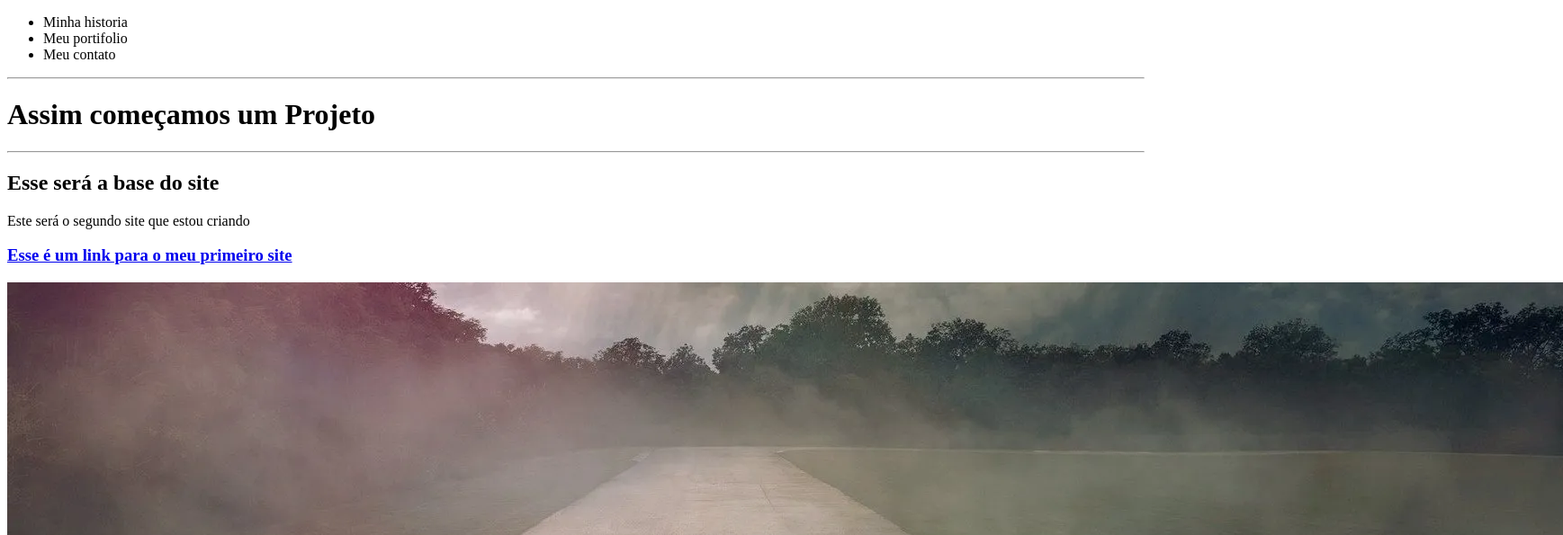
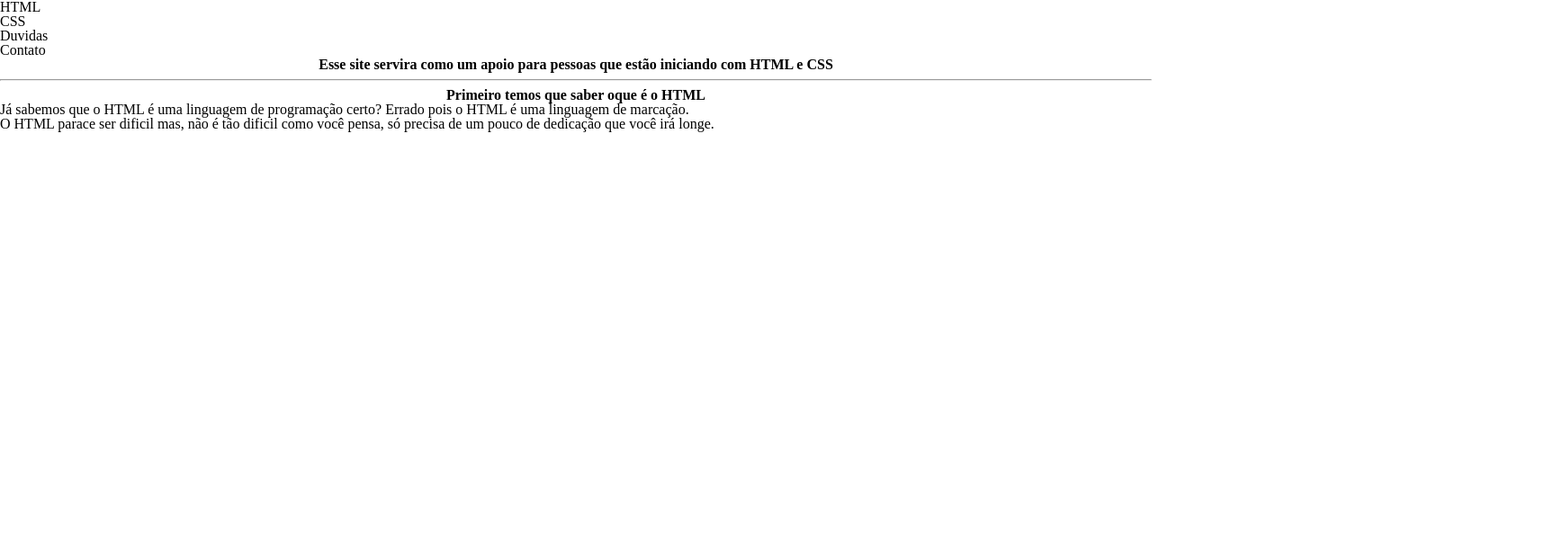
Before and after one commit to firstbroken/Primeiro-Projeto, a plain HTML site: page index.html in a window 1280 px wide. Shown: the top 595 px of the page at 90% size, 1737 px wide, since content can reach past the window. Drawn offline with Linux system fonts and the light colour scheme.

Commit message:
Troquei o tema e começei com o Css

```diff
--- a/css/estilo.css
+++ b/css/estilo.css
@@ -0,0 +1,9 @@
+body{
+    background-color: #fff;
+}
+
+h1{
+    text-align: center;
+    font-weight: bolder;
+    color: black;
+}
--- a/index.html
+++ b/index.html
@@ -4,23 +4,23 @@
     <meta charset="UTF-8">
     <meta http-equiv="X-UA-Compatible" content="IE=edge">
     <meta name="viewport" content="width=device-width, initial-scale=1.0">
+    <link rel="stylesheet" href="css\reset.css">
     <link rel="stylesheet" href="css\estilo.css">
-    <link rel="stylesheet" href="" type="image/x-icon">
+    <link rel="shortcut icon" href="favicon.ico" type="image/x-icon">
     <title>Primeiro Projeto</title>
 </head>
 <body>
     <ul>
-        <li>Minha historia</li>
-        <li>Meu portifolio</li>
-        <li>Meu contato</li>
+        <li>HTML</li>
+        <li>CSS</li>
+        <li>Duvidas</li>
+        <li>Contato</li>
     </ul>
+    <h1>Esse site servira como um apoio para pessoas que estão iniciando com HTML e CSS</h1>
     <hr>
-    <h1>Assim começamos um Projeto</h1>
-    <hr>
-    <h2>Esse será a base do site</h2>
-    <p>Este será o segundo site que estou criando</p>
-    <h3 class="Botao para o 1S"><a href="https://firstbroken.github.io/meuprimeirosite/" target="_parent">Esse é um link para o meu primeiro site</a></h3>
-        <img src="img\Todos os supras.webp" alt="todos os supras" target="_parent">Imagem do assunto do meu primeiro site
+    <h1>Primeiro temos que saber oque é o HTML</h1>
+        <p>Já sabemos que o HTML é uma linguagem de programação certo? Errado pois o HTML é uma linguagem de marcação.</p>
+        <p>O HTML parace ser dificil mas, não é tão dificil como você pensa, só precisa de um pouco de dedicação que você irá longe.</p>
 
 </body>
 </html>
```
Also changed, not shown: css/reset.css (indentation only), img/Todos os supras.webp (deleted).
